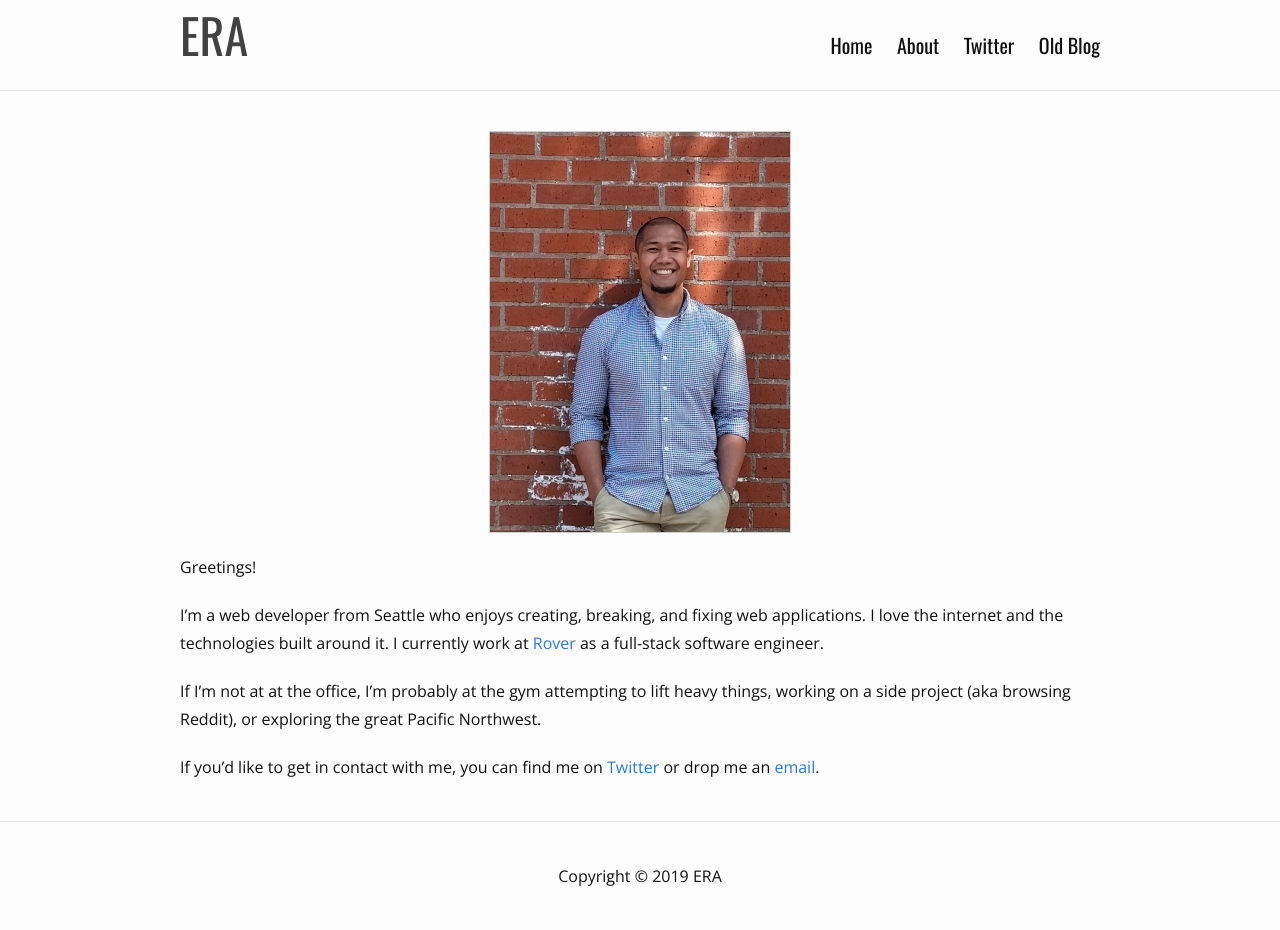
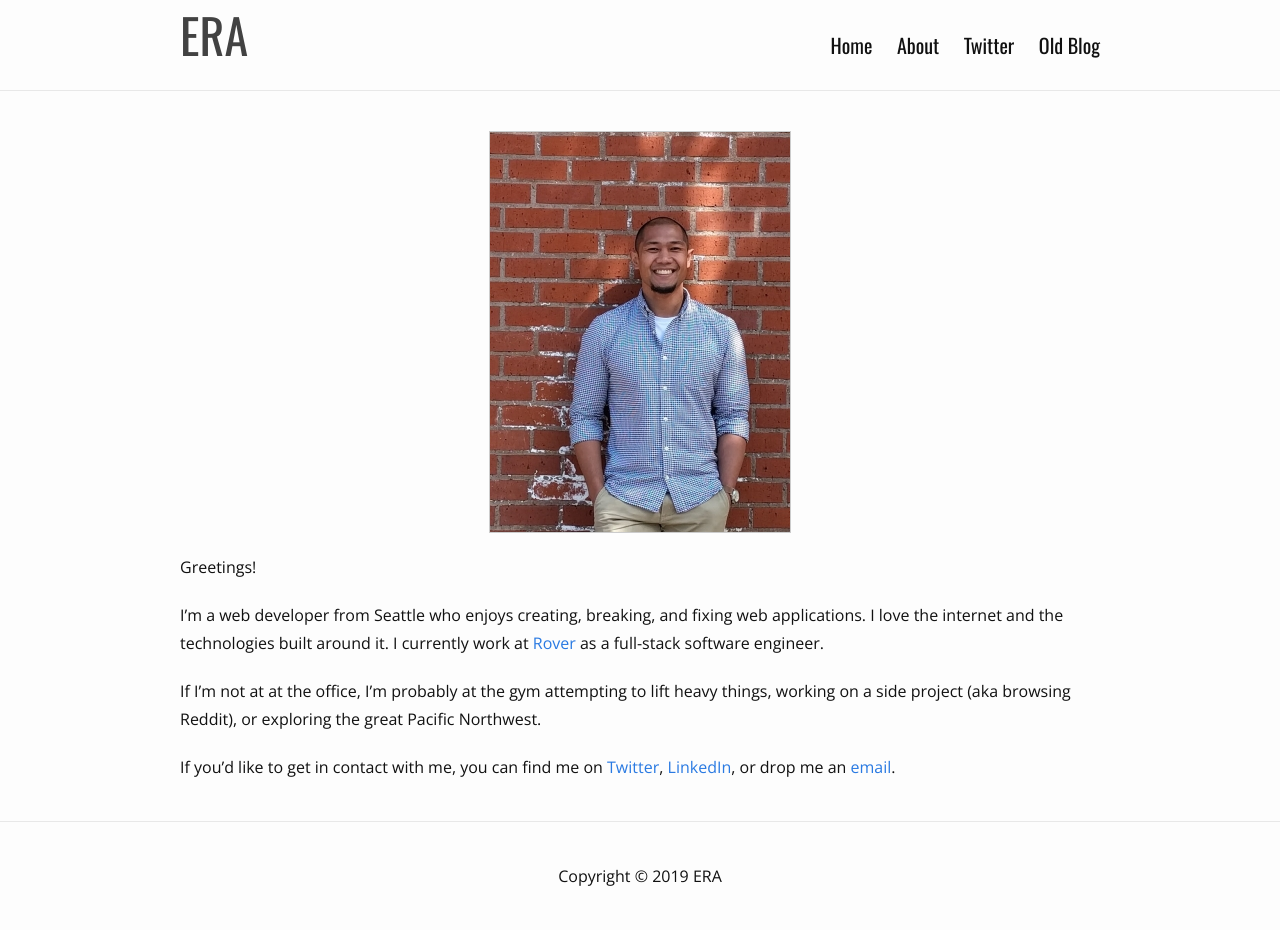
Before and after one commit to era86/era86.github.io, a Jekyll site: the page built from about.markdown, in a window 1280 px wide. Built offline with Jekyll 4.4.1, drawn with Linux system fonts in a browser that asks for light colours.

Commit message:
Add linkedin to about page

```diff
--- a/about.markdown
+++ b/about.markdown
@@ -12,4 +12,4 @@ I'm a web developer from Seattle who enjoys creating, breaking, and fixing web a
 
 If I'm not at at the office, I'm probably at the gym attempting to lift heavy things, working on a side project (aka browsing Reddit), or exploring the great Pacific Northwest.
 
-If you'd like to get in contact with me, you can find me on [Twitter](http://www.twitter.com/chedda86) or drop me an [email](mailto:ancheta86@gmail.com).
+If you'd like to get in contact with me, you can find me on [Twitter](http://www.twitter.com/chedda86), [LinkedIn](https://www.linkedin.com/in/era86/), or drop me an [email](mailto:ancheta86@gmail.com).
```
